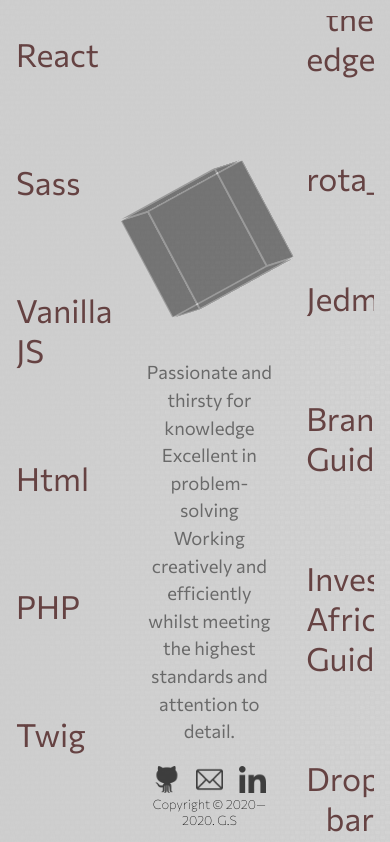
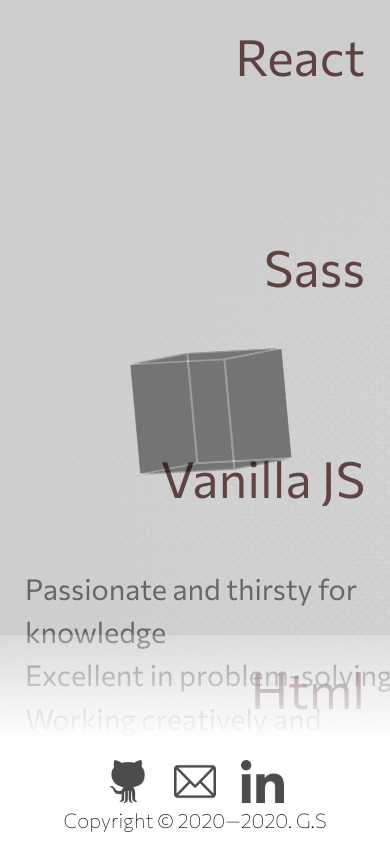
Before and after one commit to aktoriukas/intro, a React (Create React App) app: page / in a window 390 px wide. Shown: the top 842 px of the page. Built offline with nearby package versions, Linux system fonts and the light colour scheme.

Commit message:
remove background

```diff
--- a/src/index.css
+++ b/src/index.css
@@ -113,6 +113,11 @@
   font-family: "Commissioner", sans-serif;
   font-size: 16px;
   -webkit-tap-highlight-color: rgba(0, 0, 0, 0); }
+  @media (max-width: 991.98px) {
+    html, body, #root {
+      overflow: scroll;
+      height: 200vh;
+      font-size: 25px; } }
 
 ul, ol, li, p {
   padding: 0;
@@ -303,7 +308,8 @@
       .App .left .skills .skill .level-container {
         position: relative;
         display: flex;
-        flex-direction: row; }
+        flex-direction: row;
+        margin-top: .5rem; }
         .App .right .projects .project .level-container .level,
         .App .right .projects .skill .level-container .level,
         .App .right .skills .project .level-container .level,
@@ -329,7 +335,7 @@
           padding-left: .5rem;
           color: inherit;
           transition: opacity 1.5s ease; }
-      @media (max-height: 768px) {
+      @media only screen and (min-height: 0px) and (max-height: 768px) {
         .App .right .projects .project,
         .App .right .projects .skill,
         .App .right .skills .project,
@@ -367,5 +373,32 @@
       .App .left .skills .project,
       .App .left .skills .skill {
         margin-bottom: 2rem; } }
+  @media (max-width: 991.98px) {
+    .App {
+      flex-direction: column; }
+      .App .center {
+        width: 15rem;
+        position: fixed; }
+        .App .center .center-container .about li {
+          text-align: left; }
+        .App .center .center-container .footer {
+          position: fixed;
+          bottom: 0;
+          left: 0;
+          right: 0;
+          padding: 5rem 0 .5rem;
+          background: linear-gradient(to top, #ffffff 50%, #ffffff41 100%);
+          z-index: 10; }
+      .App:before {
+        position: fixed; }
+      .App .left .skill {
+        text-align: right; }
+        .App .left .skill .level-container {
+          display: flex;
+          justify-content: flex-end; } }
+  .App .left,
+  .App .right {
+    flex: 50%;
+    z-index: -1; }
 
 /*# sourceMappingURL=index.css.map */
--- a/src/index.scss
+++ b/src/index.scss
@@ -11,6 +11,12 @@
     font-family: $commissioner;
     font-size: 16px;
     -webkit-tap-highlight-color: rgba(0,0,0,0);
+
+    @media (max-width: 991.98px) {
+    overflow: scroll;
+    height: 200vh;
+    font-size: 25px;
+    }
 }
 ul, ol ,li, p {
     padding: 0;
@@ -244,6 +250,7 @@
                     position: relative;
                     display: flex;
                     flex-direction: row;
+                    margin-top: .5rem;
                     .level {
                         height: .5rem;
                         background: $grey-red;
@@ -261,7 +268,7 @@
                         // }
                     }
                 }
-                @media (max-height: 768px) {
+                @media only screen and (min-height: 0px) and (max-height: 768px) {
                     margin-bottom: 2rem;
                 }
                 &:hover {
@@ -279,4 +286,51 @@
             }
         }
     }
+    @media (max-width: 991.98px) {
+        flex-direction: column;
+        .center{
+            width: 15rem;
+            position: fixed;
+            .center-container {
+                .about li {
+                    text-align: left;
+                }
+                .footer {
+                    position: fixed;
+                    bottom: 0;
+                    left: 0;
+                    right: 0;
+                    padding:5rem 0 .5rem;
+                    background: linear-gradient(to top, #ffffff 50%, #ffffff41 100%);
+                    z-index: 10;
+                }
+            }
+        }
+        &:before {
+            position: fixed;
+        }
+        .left {
+            .skill{
+                text-align: right;
+                .level-container {
+                    display: flex;
+                    justify-content: flex-end;
+                }
+            }
+        }
+        .right {
+            .projects {
+                .pop-up {
+
+                }
+            }
+        }
+        }
+        .left,
+        .right {
+            flex: 50%;
+            z-index: -1;
+            .skills{
+        }
+    }
 }
```
Also changed, not shown: 1 other file (tests, documents, lock files or other folders).
